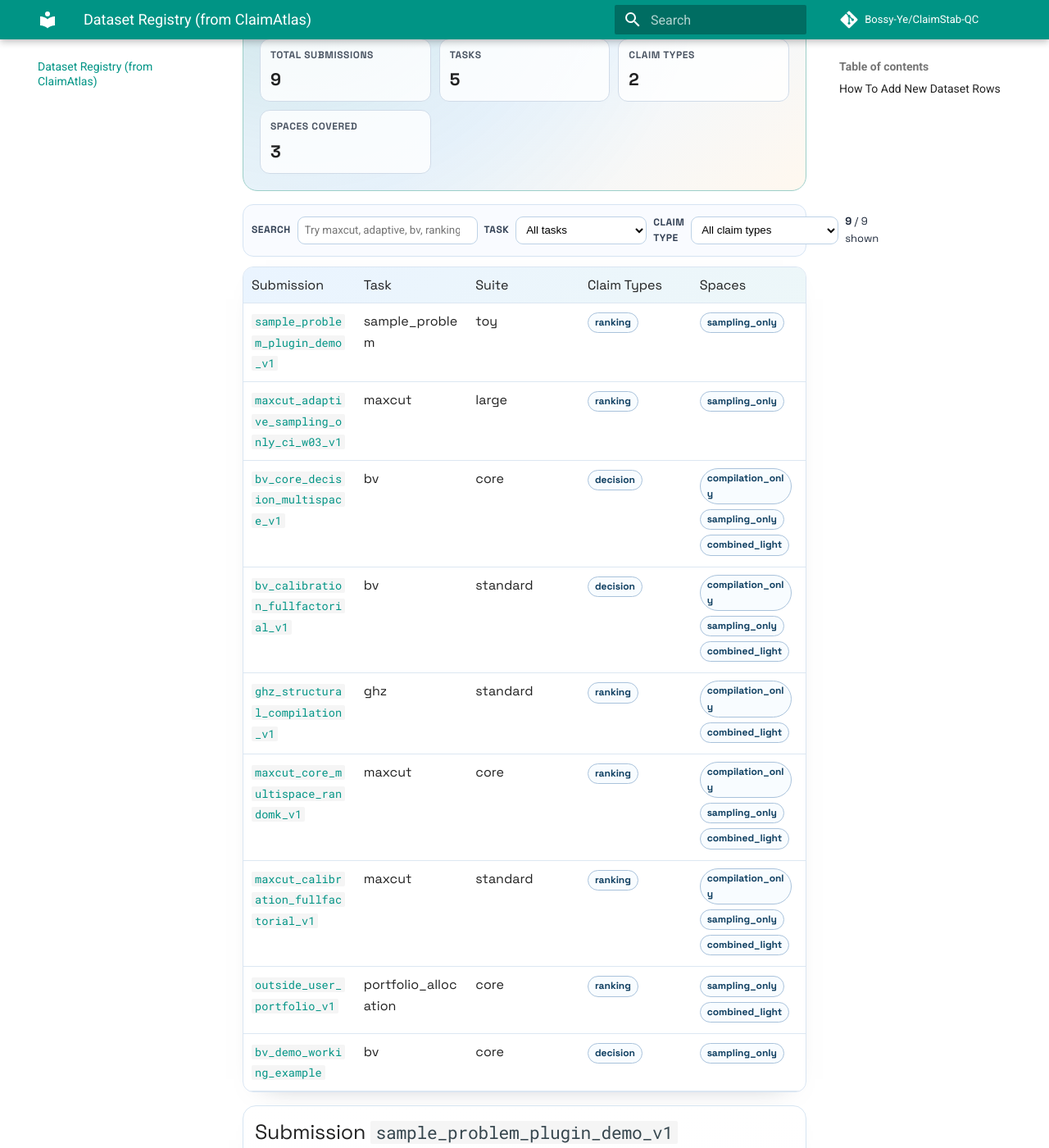
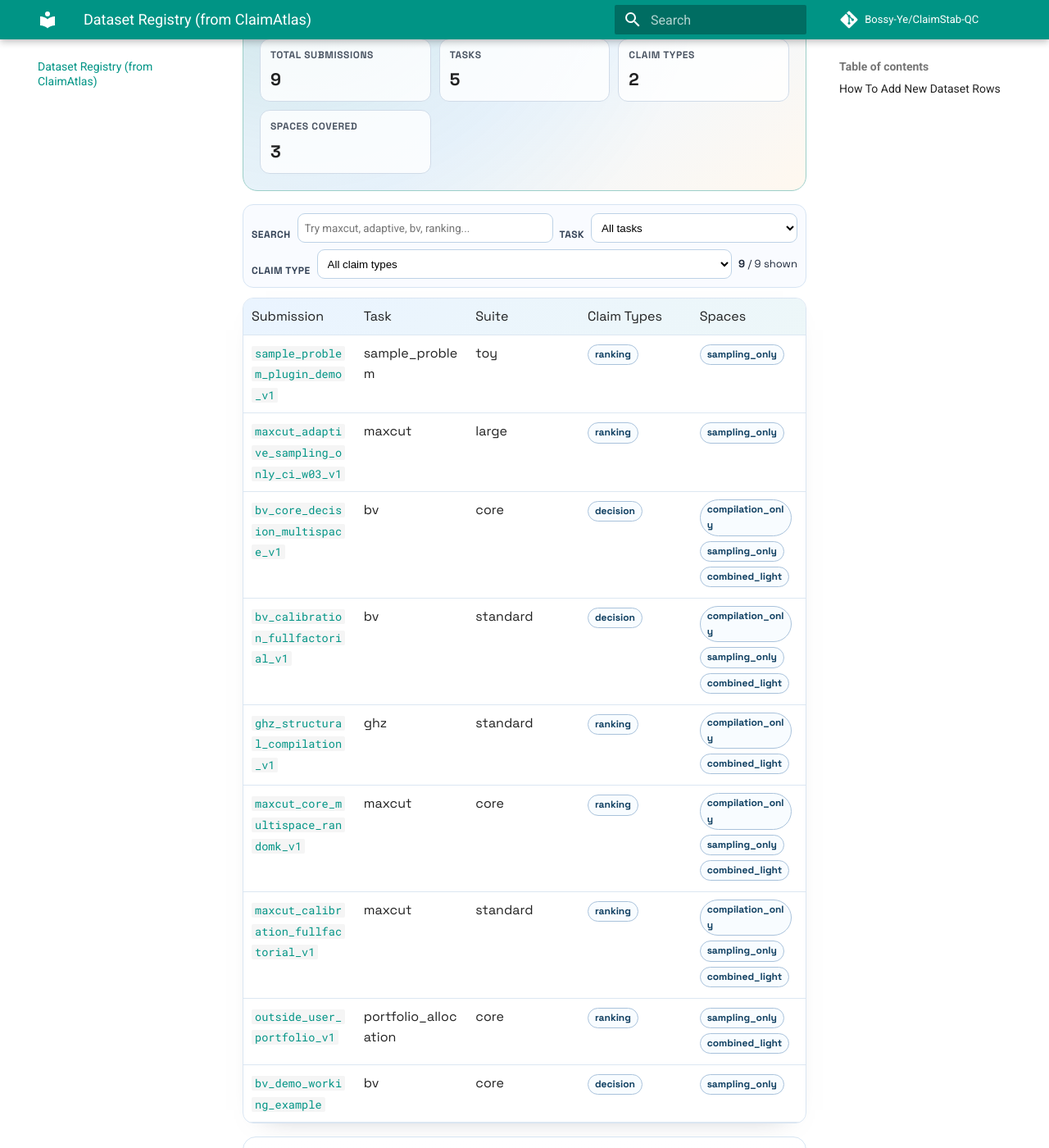
Before and after one commit to Bossy-Ye/ClaimStab-QC, an MkDocs documentation site: the page built from docs/dataset_registry.md, in a window 1280 px wide and 1400 px high, scrolled down 621 px. Shown: the whole window at 82% size. Built offline with MkDocs 1.6.1 and Material for MkDocs 9.7.7, drawn with Linux system fonts in a browser that asks for light colours; comment, search, counter and statistics services are not loaded.

Commit message:
Fix Dataset Registry control bar overflow on wide/narrow layouts

```diff
--- a/docs/assets/extra.css
+++ b/docs/assets/extra.css
@@ -412,10 +412,10 @@
 }
 
 .csr-controls {
-  display: grid;
-  grid-template-columns: auto minmax(220px, 1fr) auto minmax(160px, 1fr) auto minmax(180px, 1fr) auto;
+  display: flex;
+  flex-wrap: wrap;
   gap: 8px;
-  align-items: center;
+  align-items: flex-end;
   margin: 10px 0 12px;
   padding: 10px;
   border: 1px solid #d6e4f3;
@@ -435,16 +435,29 @@
 .csr-controls select {
   border: 1px solid #bdd2e6;
   border-radius: 9px;
-  min-height: 34px;
+  height: 36px;
   padding: 6px 8px;
   background: #fff;
+  max-width: 100%;
+}
+
+.csr-controls input {
+  flex: 1 1 280px;
+  min-width: 220px;
+}
+
+.csr-controls select {
+  flex: 1 1 220px;
+  min-width: 170px;
 }
 
 .csr-filter-count {
   margin: 0;
-  justify-self: end;
+  margin-left: auto;
+  align-self: center;
   font-size: 13px;
   color: #1e293b;
+  white-space: nowrap;
 }
 
 .csr-table-wrap {
@@ -626,11 +639,19 @@
 
 @media (max-width: 980px) {
   .csr-controls {
-    grid-template-columns: 1fr;
     align-items: stretch;
   }
 
+  .csr-controls input,
+  .csr-controls select {
+    min-width: 0;
+    width: 100%;
+    flex-basis: 100%;
+  }
+
   .csr-filter-count {
-    justify-self: start;
+    margin-left: 0;
+    width: 100%;
+    text-align: left;
   }
 }
```
